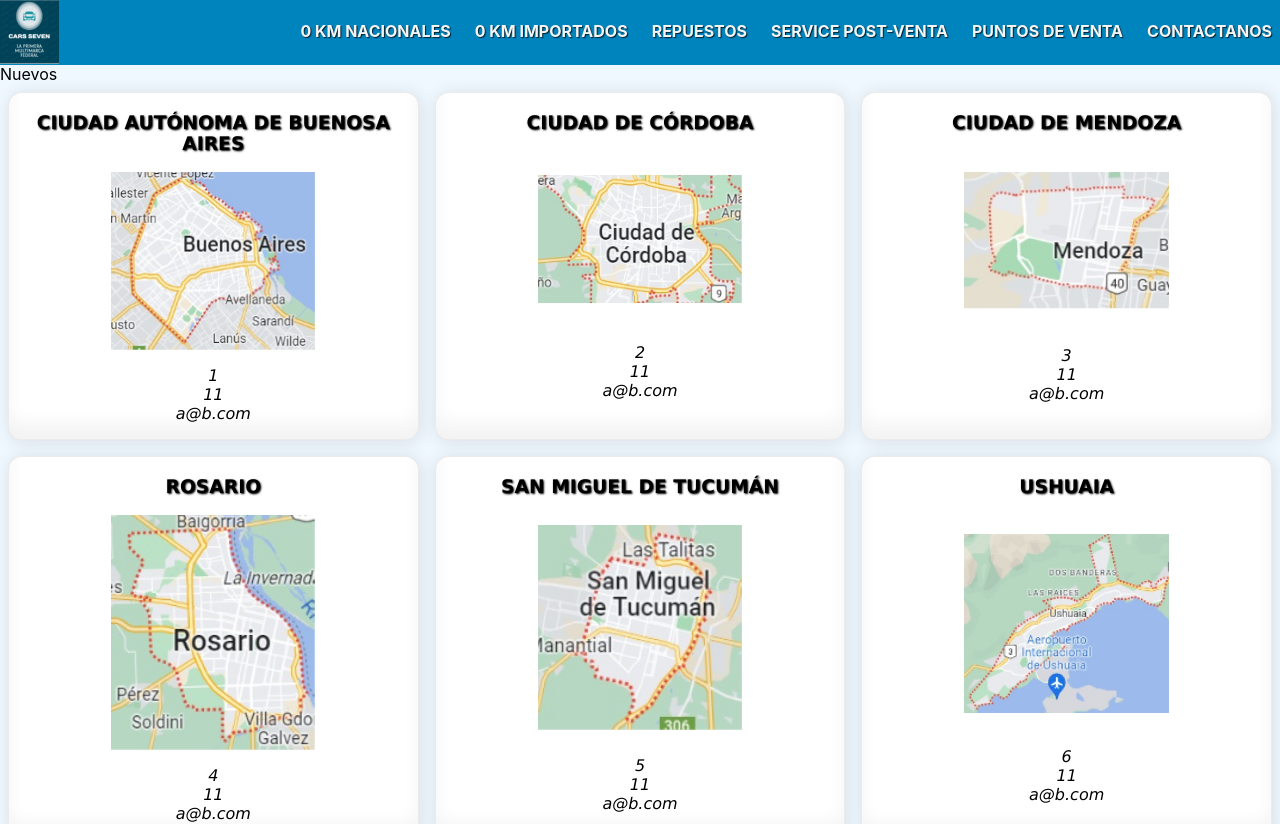
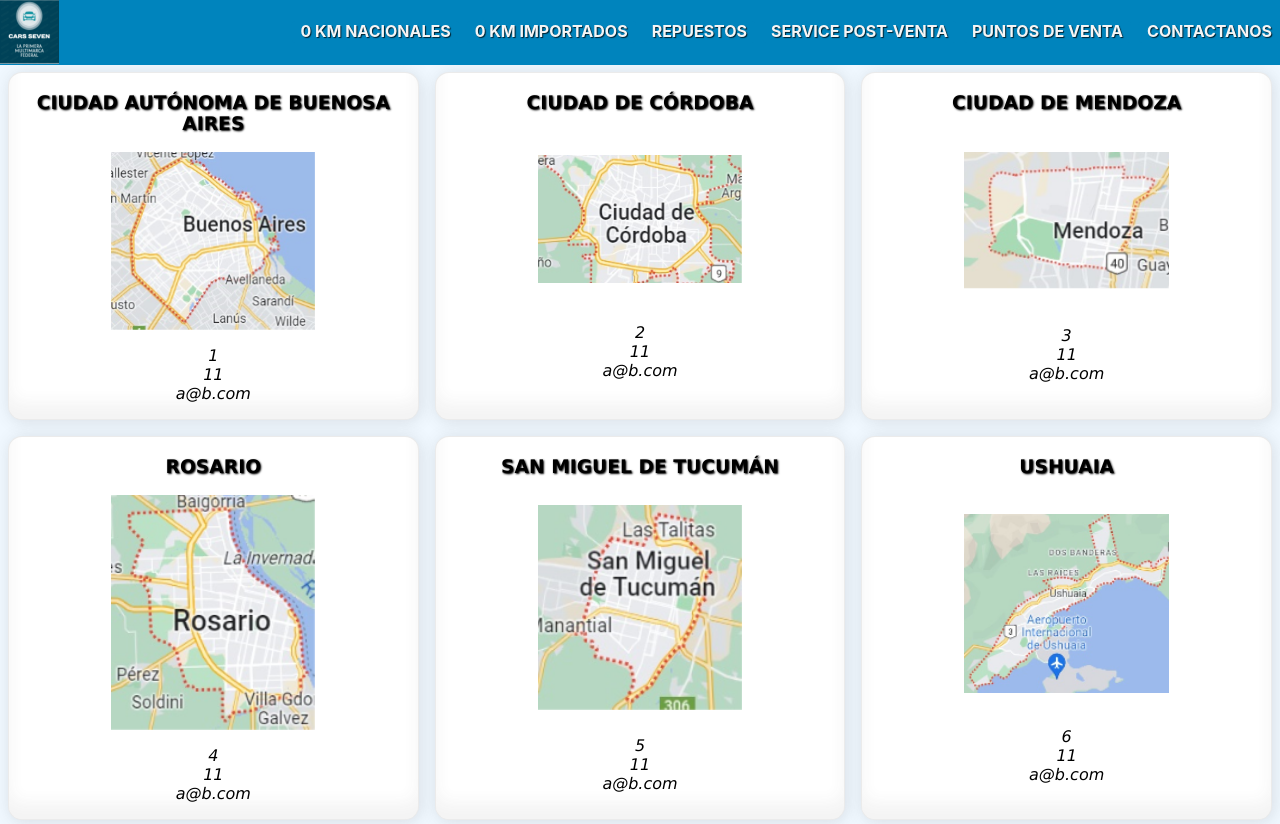
Before and after one commit to daro-asecas/Grupo7, a React (Create React App) app: page /nosotros in a window 1280 px wide. Shown: the top 824 px of the page. Built offline with nearby package versions, Linux system fonts and the light colour scheme.

Commit message:
Update Nosotros.jsx

```diff
--- a/src/components/routes/Nosotros.jsx
+++ b/src/components/routes/Nosotros.jsx
@@ -23,8 +23,6 @@ export function CardPuntosDeVenta(props) {
 export function Nosotros() {
     return (
       <>
-        Nuevos
-
         <div className="cardnuevos">
 
 
```
